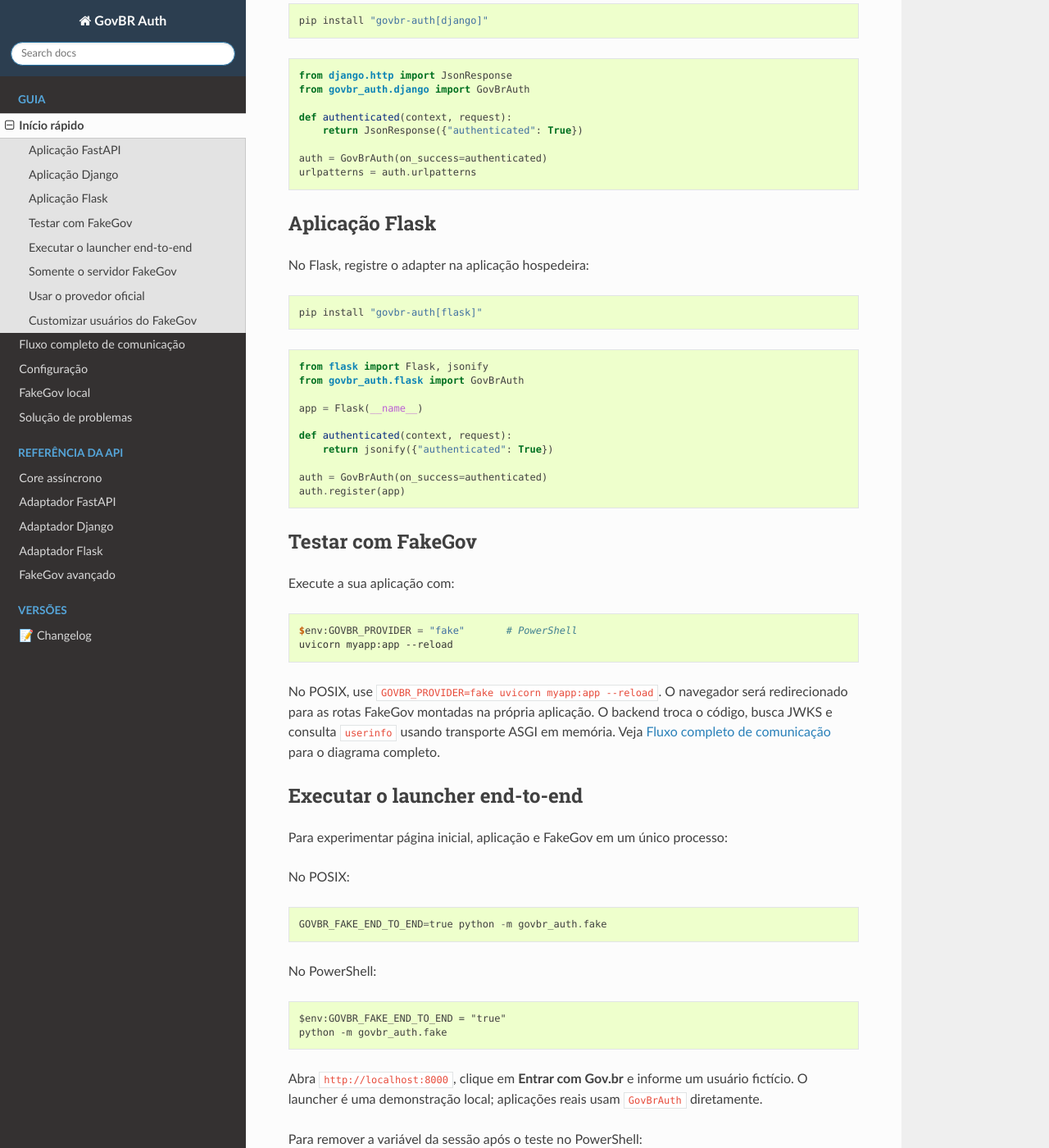
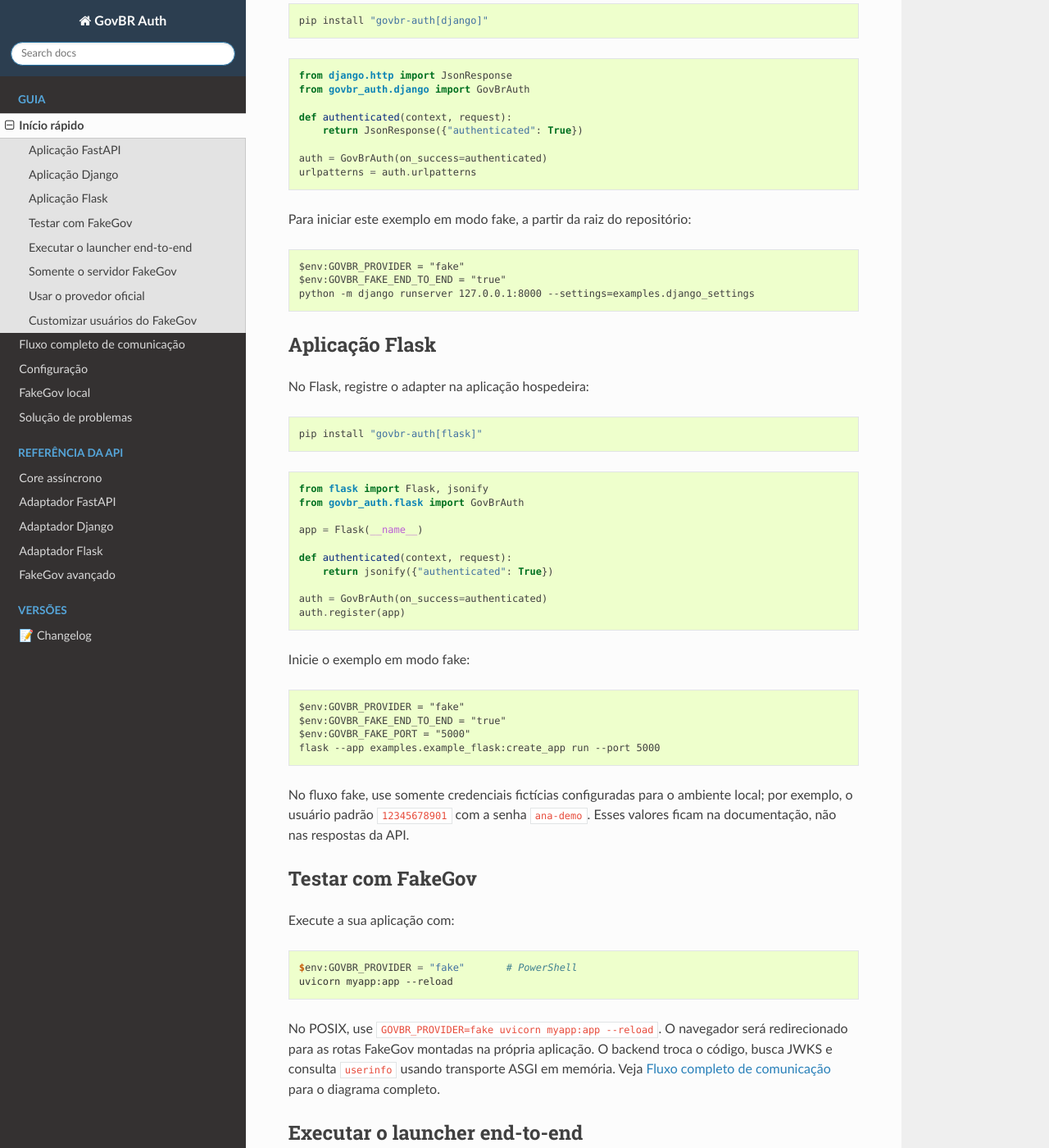
Before and after one commit to cereja-project/govbr_auth, a Sphinx documentation site: the page built from docs/guide/quick-start.rst, in a window 1280 px wide and 1400 px high, scrolled down 884 px. Shown: the whole window at 82% size. Built offline with Sphinx 7.4.7 and the Read the Docs theme 3.1.0, drawn with Linux system fonts in a browser that asks for light colours.

Commit message:
docs(examples): make framework quickstarts runnable

```diff
--- a/docs/guide/quick-start.rst
+++ b/docs/guide/quick-start.rst
@@ -50,6 +50,12 @@ Instale o adapter correspondente e inclua as URLs na aplicação Django::
     auth = GovBrAuth(on_success=authenticated)
     urlpatterns = auth.urlpatterns
 
+Para iniciar este exemplo em modo fake, a partir da raiz do repositório::
+
+    $env:GOVBR_PROVIDER = "fake"
+    $env:GOVBR_FAKE_END_TO_END = "true"
+    python -m django runserver 127.0.0.1:8000 --settings=examples.django_settings
+
 Aplicação Flask
 ---------------
 
@@ -69,6 +75,17 @@ No Flask, registre o adapter na aplicação hospedeira::
 
     auth = GovBrAuth(on_success=authenticated)
     auth.register(app)
+
+Inicie o exemplo em modo fake::
+
+    $env:GOVBR_PROVIDER = "fake"
+    $env:GOVBR_FAKE_END_TO_END = "true"
+    $env:GOVBR_FAKE_PORT = "5000"
+    flask --app examples.example_flask:create_app run --port 5000
+
+No fluxo fake, use somente credenciais fictícias configuradas para o ambiente
+local; por exemplo, o usuário padrão ``12345678901`` com a senha
+``ana-demo``. Esses valores ficam na documentação, não nas respostas da API.
 
 Testar com FakeGov
 ------------------
--- /dev/null
+++ b/examples/__init__.py
@@ -0,0 +1 @@
+"""Runnable framework adapter examples."""
```
Also changed, not shown: README.md (+19 -0 lines), 6 other files.
